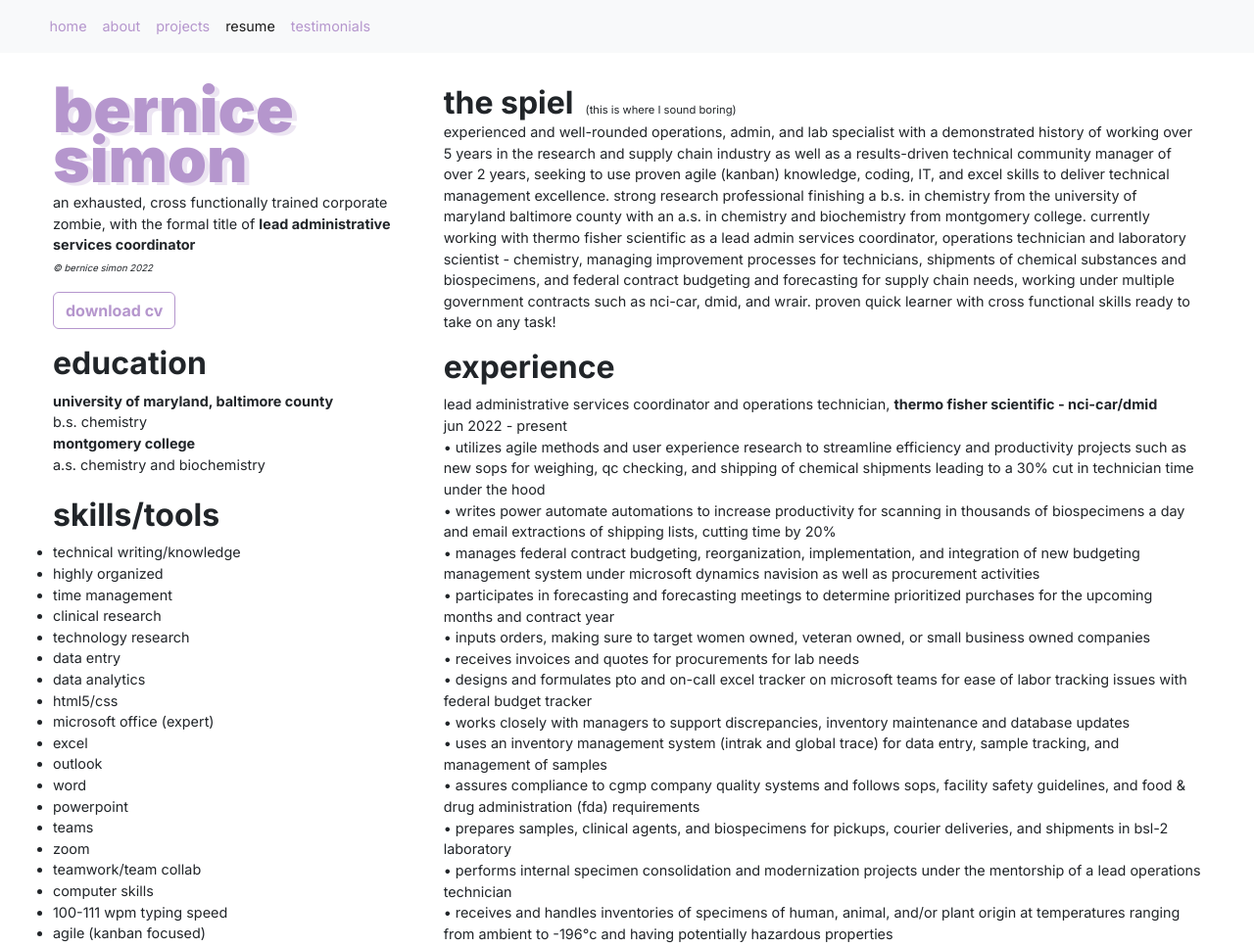
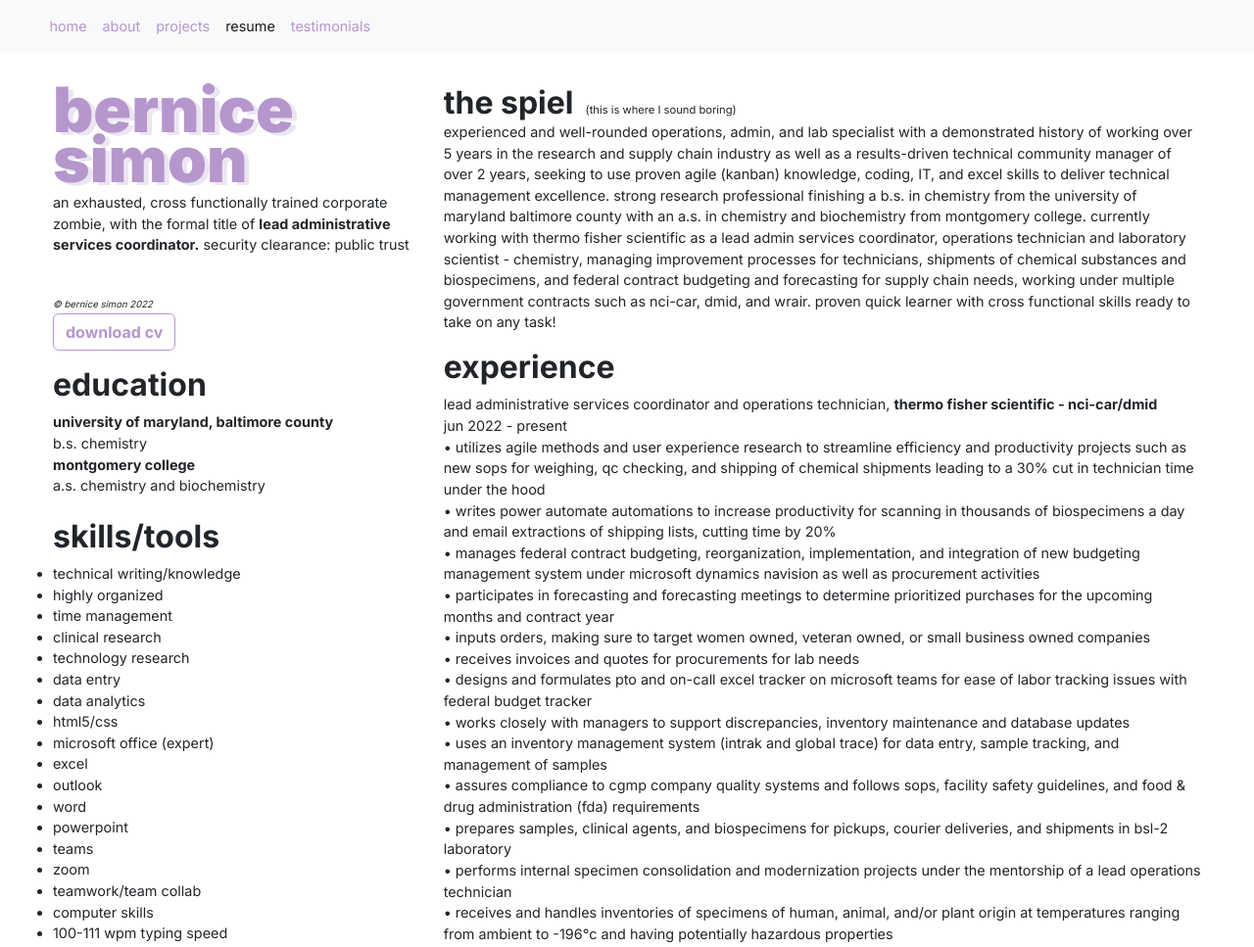
Before and after one commit to chyuuu/berniceSimonCV, a plain HTML site: page resume.html in a window 1280 px wide. Shown: the top 967 px of the page at 98% size. Drawn offline with nearby package versions, Linux system fonts and the light colour scheme.

Commit message:
public trust info

```diff
--- a/resume.html
+++ b/resume.html
@@ -41,7 +41,7 @@
         <h1 class="header name">
           bernice simon
         </h1>
-        <p>an exhausted, cross functionally trained corporate zombie, with the formal title of <span><b>lead administrative services coordinator</b></span>
+        <p>an exhausted, cross functionally trained corporate zombie, with the formal title of <span><b>lead administrative services coordinator.</b> security clearance: public trust</span></p>
         <br /><span class="cc">&copy; bernice simon 2022</span>
 
 
```
